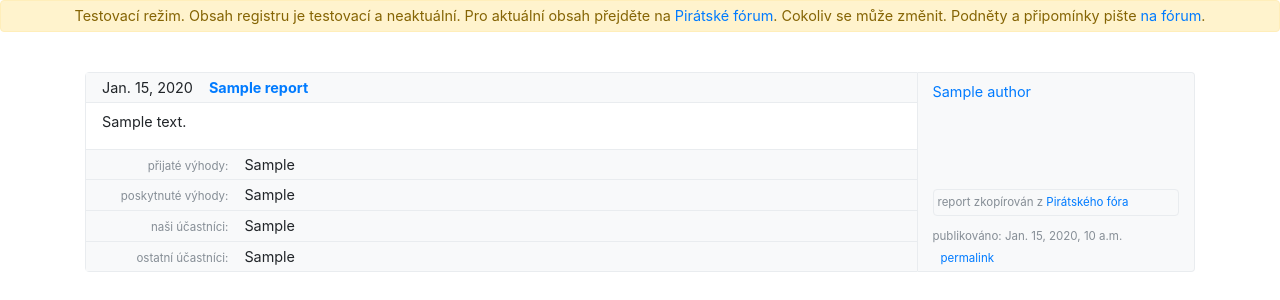
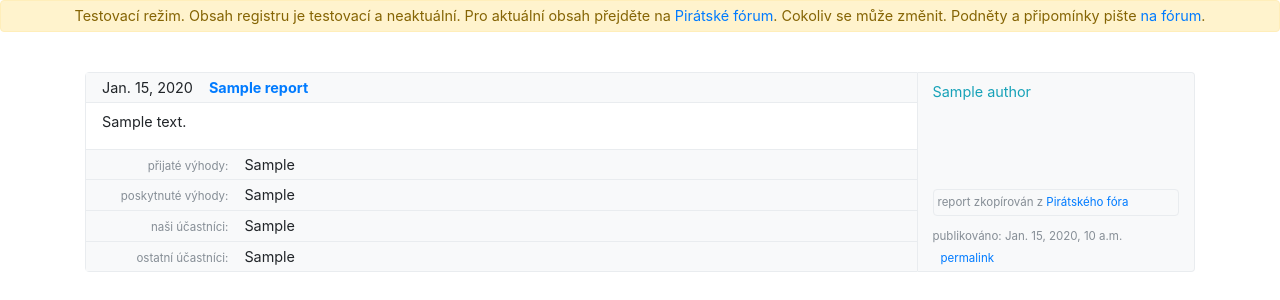
Before and after one commit to openlobby/openlobby-app, a Django app: template olapp/core/templates/core/index.html in a window 1280 px wide. Shown: the part 56-356 px from the top of the page. Run offline with Django 3.2, Linux system fonts and the light colour scheme; the template is opened without the code that fills it: most values are stand-ins (such as "Sample title", 1, 10 or a date in 2020); some libraries are stand-ins or nearby versions.

Commit message:
Highlight author's name if it's actually logged in user.

```diff
--- a/olapp/core/templates/core/report_snippet.html
+++ b/olapp/core/templates/core/report_snippet.html
@@ -43,7 +43,9 @@
   </div>
   <div class="col-3 pt-2 border border-left-0 rounded-right d-flex flex-column bg-light">
 
-    <div><a href="{% url 'user' id=report.author.id %}">{{ report.author.name }}</a></div>
+    <div>
+      <a {% if report.author.id == viewer.id %}class="text-info"{% endif %} href="{% url 'user' id=report.author.id %}">{{ report.author.name }}</a>
+    </div>
 
     {% if report.extra.link %}
     <div class="mt-auto py-1 small text-muted">
```
